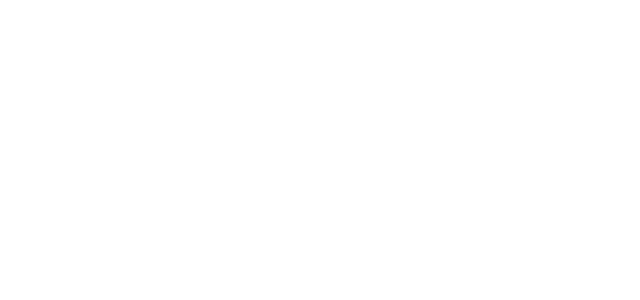
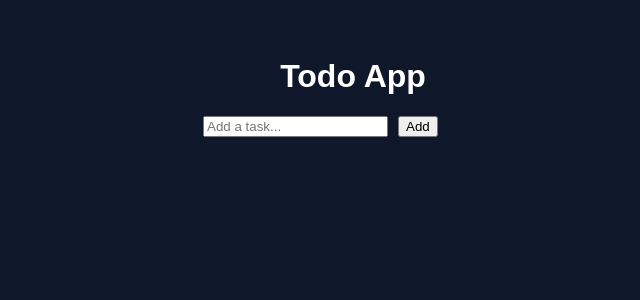
Before and after one commit to rMaloberti/todo-app, a React (Vite) app: page / in a window 1280 px wide. Shown: the top 300 px of the page, without its empty margins (287-927 px from the left). Built offline with nearby package versions, Linux system fonts and the light colour scheme.

Commit message:
create main page

```diff
--- a/src/App.tsx
+++ b/src/App.tsx
@@ -1,5 +1,71 @@
+import { useState, useEffect } from "react";
+import TodoItem from "./components/TodoItem";
+import type { Todo } from "./types";
+
 function App() {
-  return <div></div>;
+  const [todos, setTodos] = useState<Todo[]>([]);
+  const [input, setInput] = useState("");
+
+  // Load from localStorage
+  useEffect(() => {
+    const stored = localStorage.getItem("todos");
+    // eslint-disable-next-line react-hooks/set-state-in-effect
+    if (stored) setTodos(JSON.parse(stored));
+  }, []);
+
+  // Save to localStorage
+  useEffect(() => {
+    localStorage.setItem("todos", JSON.stringify(todos));
+  }, [todos]);
+
+  const addTodo = () => {
+    if (!input.trim()) return;
+
+    const newTodo: Todo = {
+      id: Date.now(),
+      text: input,
+      completed: false,
+    };
+
+    setTodos([...todos, newTodo]);
+    setInput("");
+  };
+
+  const toggleTodo = (id: number) => {
+    setTodos(
+      todos.map((todo) =>
+        todo.id === id ? { ...todo, completed: !todo.completed } : todo,
+      ),
+    );
+  };
+
+  const deleteTodo = (id: number) => {
+    setTodos(todos.filter((todo) => todo.id !== id));
+  };
+
+  return (
+    <div className="container">
+      <h1>Todo App</h1>
+      <div className="input">
+        <input
+          value={input}
+          onChange={(e) => setInput(e.target.value)}
+          placeholder="Add a task..."
+        />
+        <button onClick={addTodo}>Add</button>
+      </div>
+      <div>
+        {todos.map((todo) => (
+          <TodoItem
+            key={todo.id}
+            todo={todo}
+            toggleTodo={toggleTodo}
+            deleteTodo={deleteTodo}
+          />
+        ))}
+      </div>
+    </div>
+  );
 }
 
 export default App;
--- a/src/index.css
+++ b/src/index.css
@@ -1,3 +1,22 @@
+body {
+  font-family: Arial;
+  background: #0f172a;
+  color: white;
+  display: flex;
+  justify-content: center;
+  text-align: center;
+}
+
+.container {
+  margin-top: 50px;
+  width: 300px;
+}
+
+.input {
+  display: flex;
+  gap: 10px;
+}
+
 .todo {
   display: flex;
   justify-content: space-between;
```
Also changed, not shown: src/main.tsx (+6 -6 lines).
